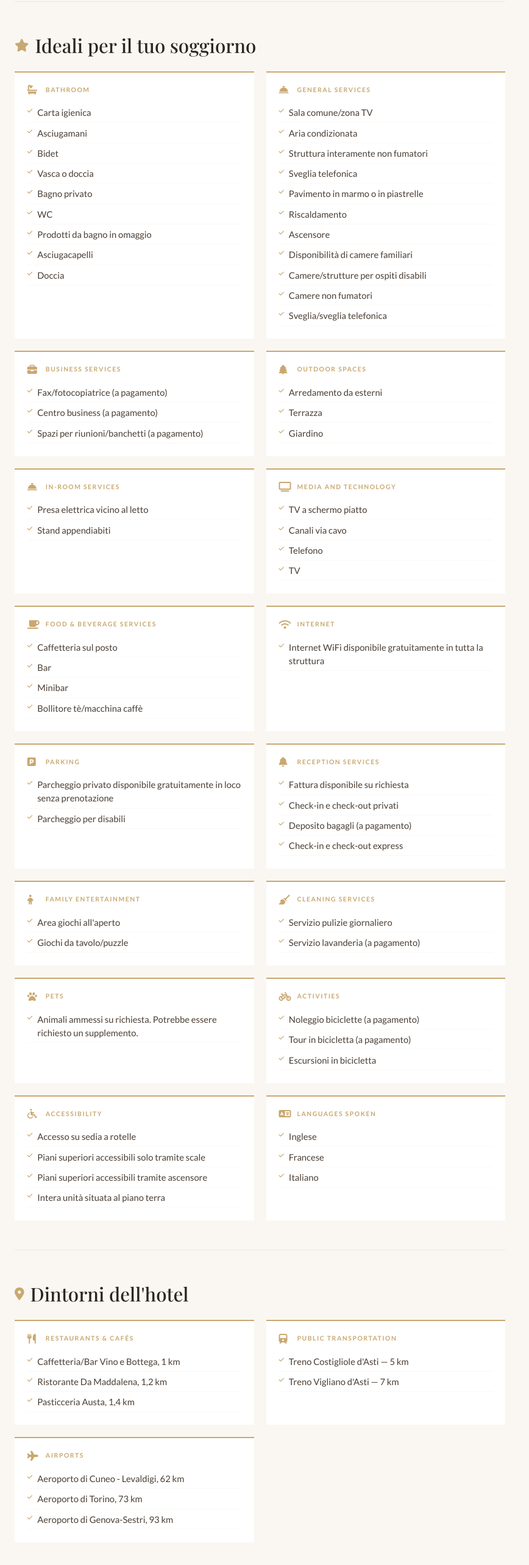
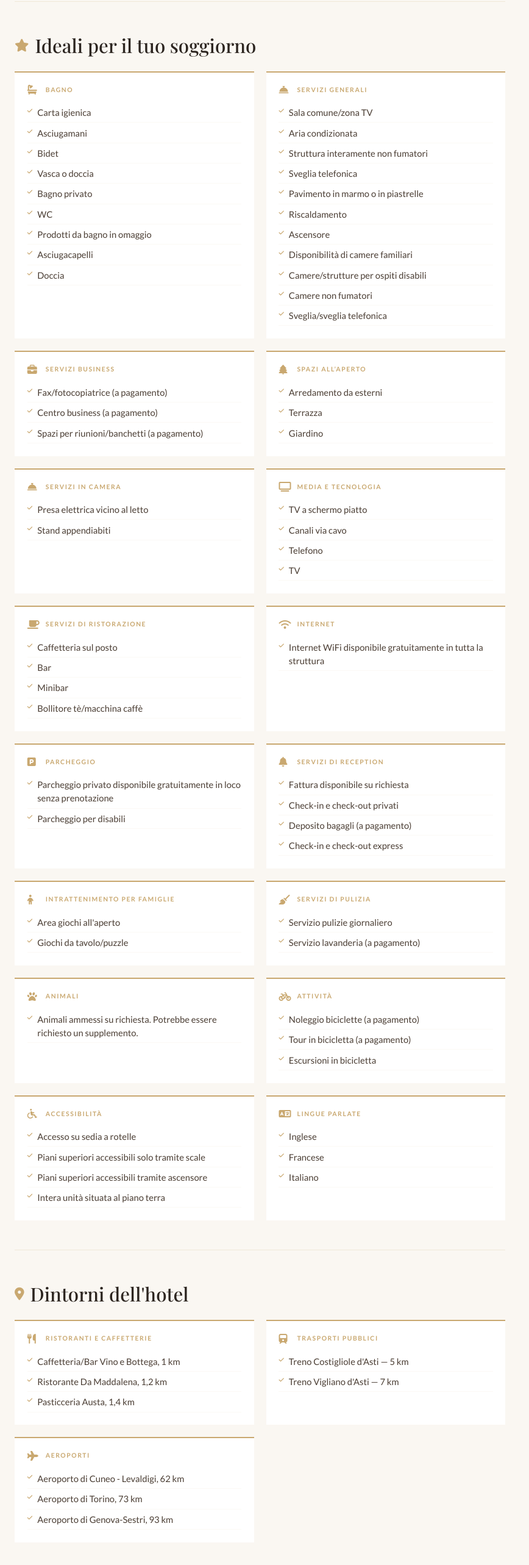
Before and after one commit to tave1013/hotel-langhe-monferrato, a Next.js app: page /camere/quadrupla in a window 1280 px wide. Shown: the part 1615-4181 px from the top of the page at 61% size, without its empty margins (0-868 px from the left). Built offline with nearby package versions, Linux system fonts and the light colour scheme; a web font is replaced by a local one.

Commit message:
fix: localize Italian room categories and update suite price to 160

```diff
--- a/components/RoomPage.js
+++ b/components/RoomPage.js
@@ -392,6 +392,29 @@ export default function RoomPage({ room }) {
     'Aeroporto di Torino, 73 km': 'Aéroport de Turin, 73 km',
     'Aeroporto di Genova-Sestri, 93 km': 'Aéroport de Gênes-Sestri, 93 km',
   };
+  const itAmenityCategoryMap = {
+    Bathroom: 'Bagno',
+    'General Services': 'Servizi generali',
+    'Business Services': 'Servizi business',
+    'Outdoor Spaces': 'Spazi all’aperto',
+    'In-room Services': 'Servizi in camera',
+    'Media and Technology': 'Media e tecnologia',
+    'Food & Beverage Services': 'Servizi di ristorazione',
+    Internet: 'Internet',
+    Parking: 'Parcheggio',
+    'Reception Services': 'Servizi di reception',
+    'Family Entertainment': 'Intrattenimento per famiglie',
+    'Cleaning Services': 'Servizi di pulizia',
+    Pets: 'Animali',
+    Activities: 'Attività',
+    Accessibility: 'Accessibilità',
+    'Languages Spoken': 'Lingue parlate',
+  };
+  const itSurroundingsCategoryMap = {
+    'Restaurants & Cafés': 'Ristoranti e caffetterie',
+    'Public Transportation': 'Trasporti pubblici',
+    Airports: 'Aeroporti',
+  };
   const roomName = isEn
     ? (room.name || room.name_it)
     : isFr
@@ -494,7 +517,7 @@ export default function RoomPage({ room }) {
             ? (deAmenityCategoryMap[cat] || cat)
             : isEs
               ? (esAmenityCategoryMap[cat] || cat)
-            : cat;
+              : (itAmenityCategoryMap[cat] || cat);
       localized[localCat] = {
         icon: data.icon,
         items: isEn
@@ -548,7 +571,7 @@ export default function RoomPage({ room }) {
             ? (deSurroundingsCategoryMap[cat] || cat)
             : isEs
               ? (esSurroundingsCategoryMap[cat] || cat)
-            : cat;
+              : (itSurroundingsCategoryMap[cat] || cat);
       localized[localCat] = {
         icon: data.icon,
         items: isEn
```
Also changed, not shown: lib/roomsData.js.
